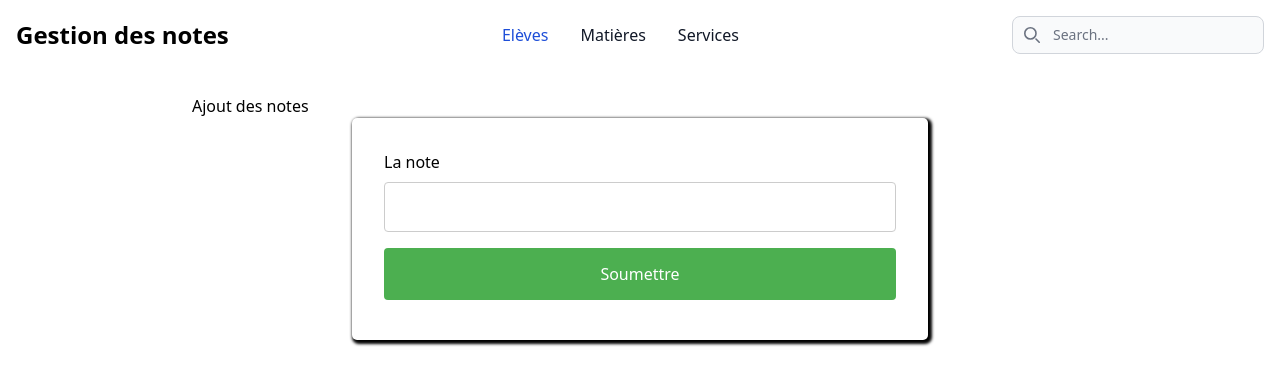
After one commit to fideleChester/notes_django, a Django app: page /notes/add_note/79439850/1/ in a window 1280 px wide. The commit adds this page. Shown: the top 385 px of the page. Run offline with Django 4.2, Linux system fonts and the light colour scheme; style sheets or scripts are compiled from the project's sources; some libraries are stand-ins or nearby versions.

Commit message:
Ajout du model note et le formulaire

```diff
--- a/notes/templates/notes/index.html
+++ b/notes/templates/base.html
@@ -10,6 +10,12 @@
 
     {% endblock title %}
          </title>
+
+
+         {% block style %}
+
+         {% endblock style %}
+
     {% tailwind_css %}
 </head>
 
--- a/notes/templates/eleves/details.html
+++ b/notes/templates/eleves/details.html
@@ -1,5 +1,4 @@
-{% extends 'notes/index.html' %} {% block content %}
-
+{% extends 'base.html' %} {% block content %}
 <a href="#"
     class="flex flex-col items-center bg-white border border-gray-200 rounded-lg shadow md:flex-row md:max-w-xl hover:bg-gray-100 dark:border-gray-700 dark:bg-gray-800 dark:hover:bg-gray-700">
     <img class="object-cover w-full rounded-t-lg h-96 md:h-auto md:w-48 md:rounded-none md:rounded-s-lg" src=""
@@ -25,7 +24,8 @@
 
     <div
         class=" w-full max-w-sm p-4 m-1  bg-white border border-gray-200 rounded-lg shadow sm:p-8 dark:bg-gray-800 dark:border-gray-700">
-
+        <a href="{% url 'notes:add_note' eleve.id matiere.1.id %} "
+        class="font-medium text-blue-600 dark:text-blue-500 hover:underline">Ajouter une note</a>
         <h5 class="mb-4 text-xl font-medium text-gray-500 dark:text-gray-400">{{ matiere.1 }}</h5>
         <ul role="list" class="space-y-5 my-7">
 
--- a/notes/templates/eleves/index.html
+++ b/notes/templates/eleves/index.html
@@ -1,4 +1,4 @@
-{% extends 'notes/index.html' %}
+{% extends 'base.html' %}
 {% block content %}
 <div class="relative overflow-x-auto shadow-md sm:rounded-lg">
     <h2 class="text-sm">Liste des élèves</h2>
--- a/notes/templates/matieres/details.html
+++ b/notes/templates/matieres/details.html
@@ -1,4 +1,4 @@
-{% extends 'notes/index.html' %}
+{% extends 'base.html' %}
 
 
 {% block content %}
--- a/notes/templates/matieres/index.html
+++ b/notes/templates/matieres/index.html
@@ -1,4 +1,4 @@
-{% extends 'notes/index.html' %}
+{% extends 'base.html' %}
 
 
 {% block content %}
--- /dev/null
+++ b/notes/templates/notes/add_note.html
@@ -0,0 +1,58 @@
+{% extends 'base.html' %} {% block content %}
+
+{% block title %}
+    Ajout des notes
+{% endblock title %}
+
+
+{% block style %}
+<style type="text/css">
+    input[type=number], select {
+  width: 100%;
+  padding: 12px 20px;
+  margin: 8px 0;
+  display: inline-block;
+  border: 1px solid #ccc;
+  border-radius: 4px;
+  box-sizing: border-box;
+}
+
+input[type=submit] {
+  width: 100%;
+  background-color: #4CAF50;
+  color: white;
+  padding: 14px 20px;
+  margin: 8px 0;
+  border: none;
+  border-radius: 4px;
+  cursor: pointer;
+}
+
+input[type=submit]:hover {
+  background-color: #45a049;
+}
+
+
+form{
+margin-left:10rem;
+margin-right:10rem;
+border-radius:5px;
+padding:2rem;
+box-shadow:2px 2px 3px 2px;
+}
+</style>
+
+
+{% endblock style %}
+
+
+  <form action="" method="post">
+    {% csrf_token %}
+    <label for="note">La note</label>
+    <input type="number" id="note" name="note" >
+
+
+    <input type="submit" value="Soumettre">
+  </form>
+
+  {% endblock content %}
--- a/notes/urls.py
+++ b/notes/urls.py
@@ -8,4 +8,5 @@ urlpatterns = [
     path('matieres/', views.matieres, name="matieres"),
     path('matiere/<int:id>/', views.matiere, name="matiere"),
     path('niveau/<int:id>/', views.niveau, name="niveau"),
+    path('add_note/<int:eleve>/<int:matiere>/', views.add_note, name="add_note"),
 ]
--- a/notes/views.py
+++ b/notes/views.py
@@ -1,13 +1,13 @@
-from django.shortcuts import render,get_object_or_404
-from .models import Eleve,Matiere,Niveau
+from django.shortcuts import redirect, render,get_object_or_404,HttpResponse
+from .models import Eleve,Matiere,Niveau,Note
 from django.http import Http404
-from django.db.models import Avg
+
 
 #Mes modules
 from .methodes.methods_eleve import *
 # Create your views here.
 def index(request):
-    return render(request, 'notes/index.html')
+    return render(request, 'base.html')
 
 #La vue de tous les eleves
 
@@ -55,3 +55,27 @@ def matiere(request, id):
 def niveau(request, id):
     details = get_object_or_404(Niveau, id=id)
     return render(request, 'niveaux/details.html', {'details': details})
+
+
+
+
+
+def add_note(request,eleve,matiere):
+    if request.method == 'POST':
+        note = request.POST['note']
+        eleve = Eleve.objects.get(id=eleve)
+        """
+            La methode pour verifier si l'élève suit la matiere, True si vrai
+        """
+        eleve_suit_matiere = verifie_eleve_suit_matiere(eleve=eleve,matiere=matiere)
+
+        if not eleve_suit_matiere:
+            raise Http404("Cet eleve ne suit pas cette matiere")
+        else:
+            sav_note = Note(valeur=note,eleve_id=eleve.id,matiere_id=matiere)
+            sav_note.save()
+            """
+            On redirige vers les détails de l'élève
+            """
+            return redirect('notes:eleve',id=eleve.id)
+    return render(request, 'notes/add_note.html')
```
Also changed, not shown: notes/methodes/methods_eleve.py (+7 -0 lines), db.sqlite3.
